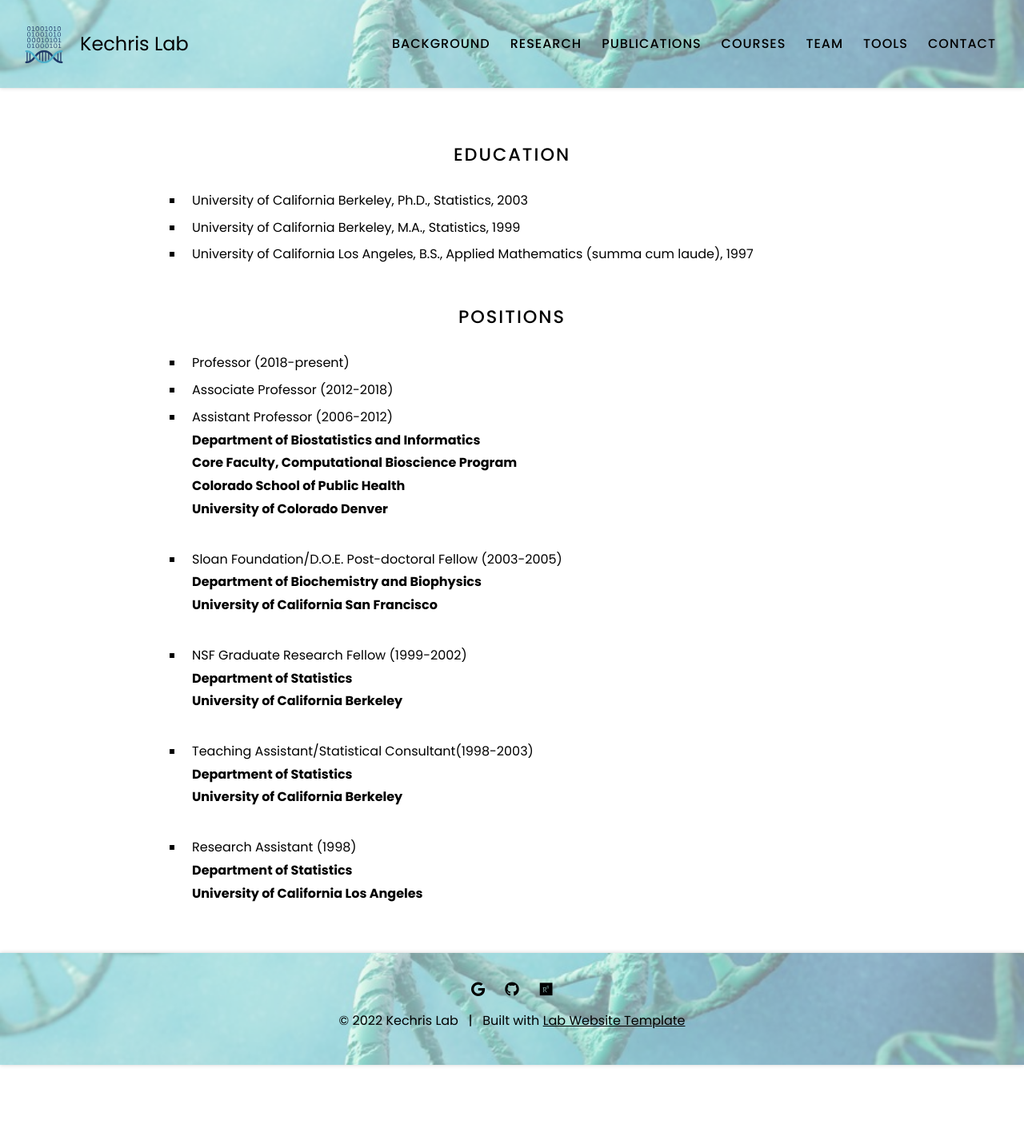
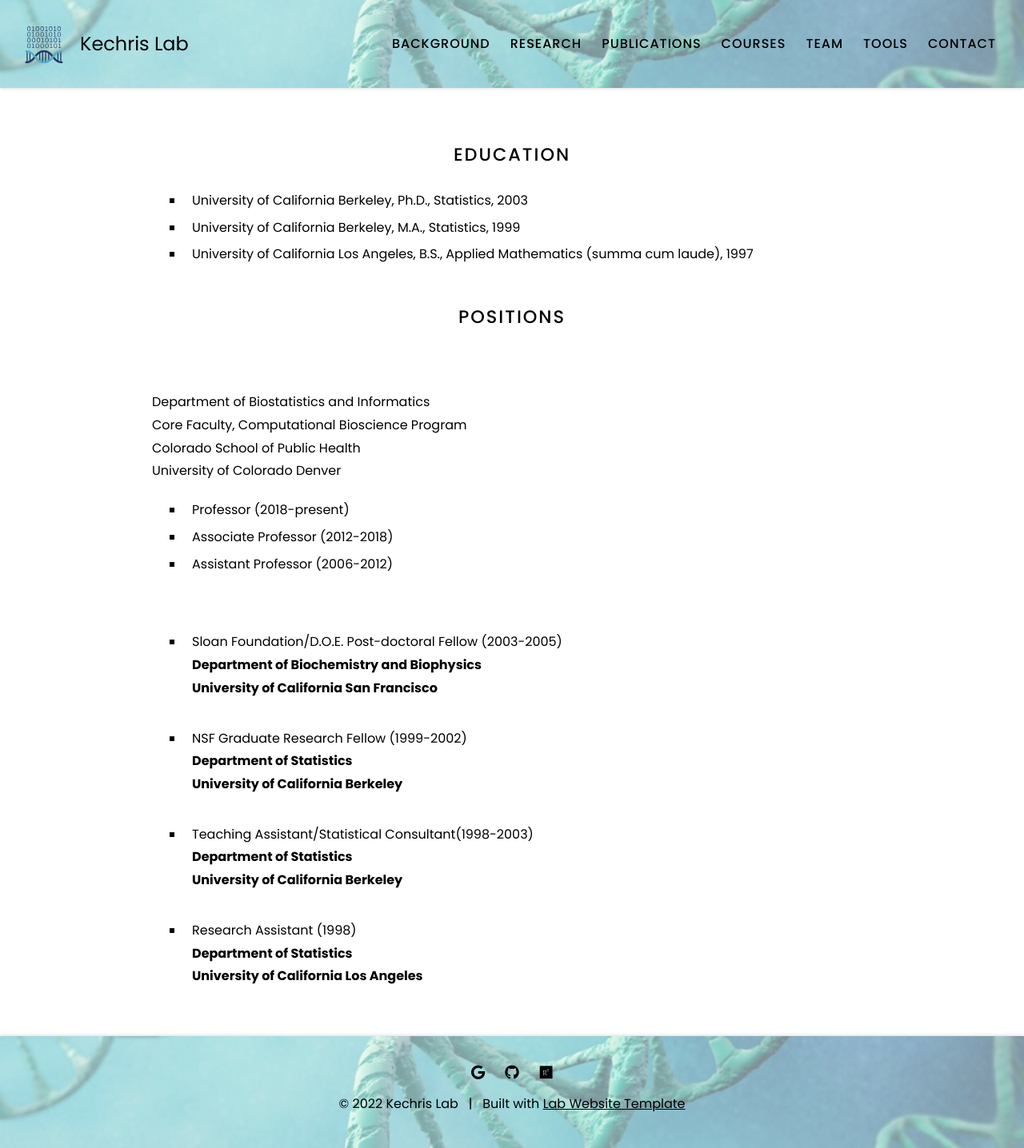
Before and after one commit to KechrisLab/kechrislab.github.io, a Jekyll site: the page built from background/index.md, in a window 1280 px wide. Shown: the whole page at 80% size. Built offline with Jekyll 4.4.1, drawn with Linux system fonts in a browser that asks for light colours; before the commit the page ends 1332 px from its top, so only the background shows below that.

Commit message:
Update index.md

```diff
--- a/background/index.md
+++ b/background/index.md
@@ -14,15 +14,16 @@ nav:
 
 # POSITIONS
 
+<br>
+Department of Biostatistics and Informatics <br>
+Core Faculty, Computational Bioscience Program<br>
+Colorado School of Public Health<br>
+University of Colorado Denver
+<br>
 + Professor (2018-present)
 + Associate Professor (2012-2018)
 + Assistant Professor (2006-2012)
-<br>
-**Department of Biostatistics and Informatics <br>
-Core Faculty, Computational Bioscience Program<br>
-Colorado School of Public Health<br>
-University of Colorado Denver**
-<br>
+
 <br>
 + Sloan Foundation/D.O.E. Post-doctoral Fellow (2003-2005)
 <br>
```
